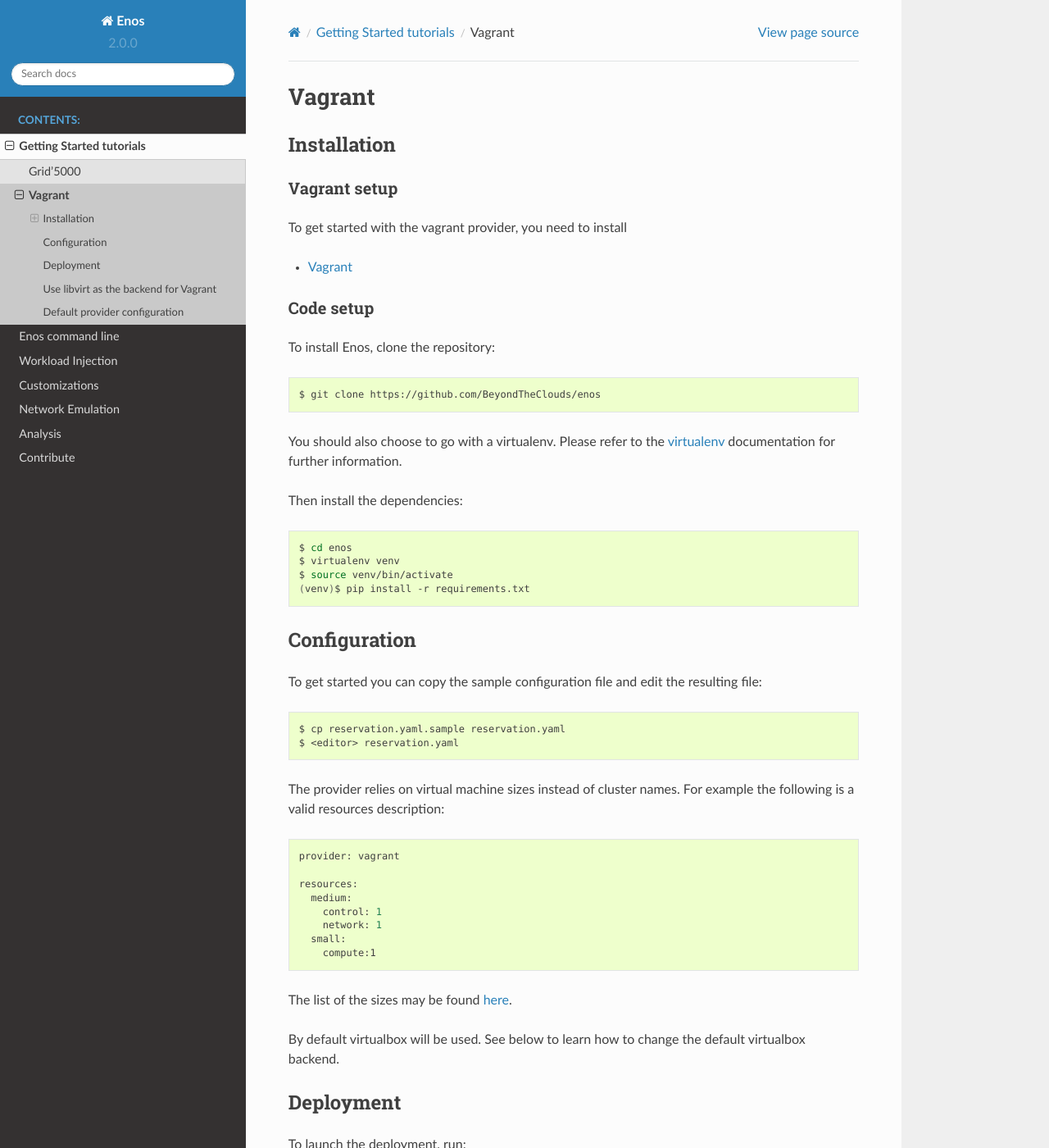
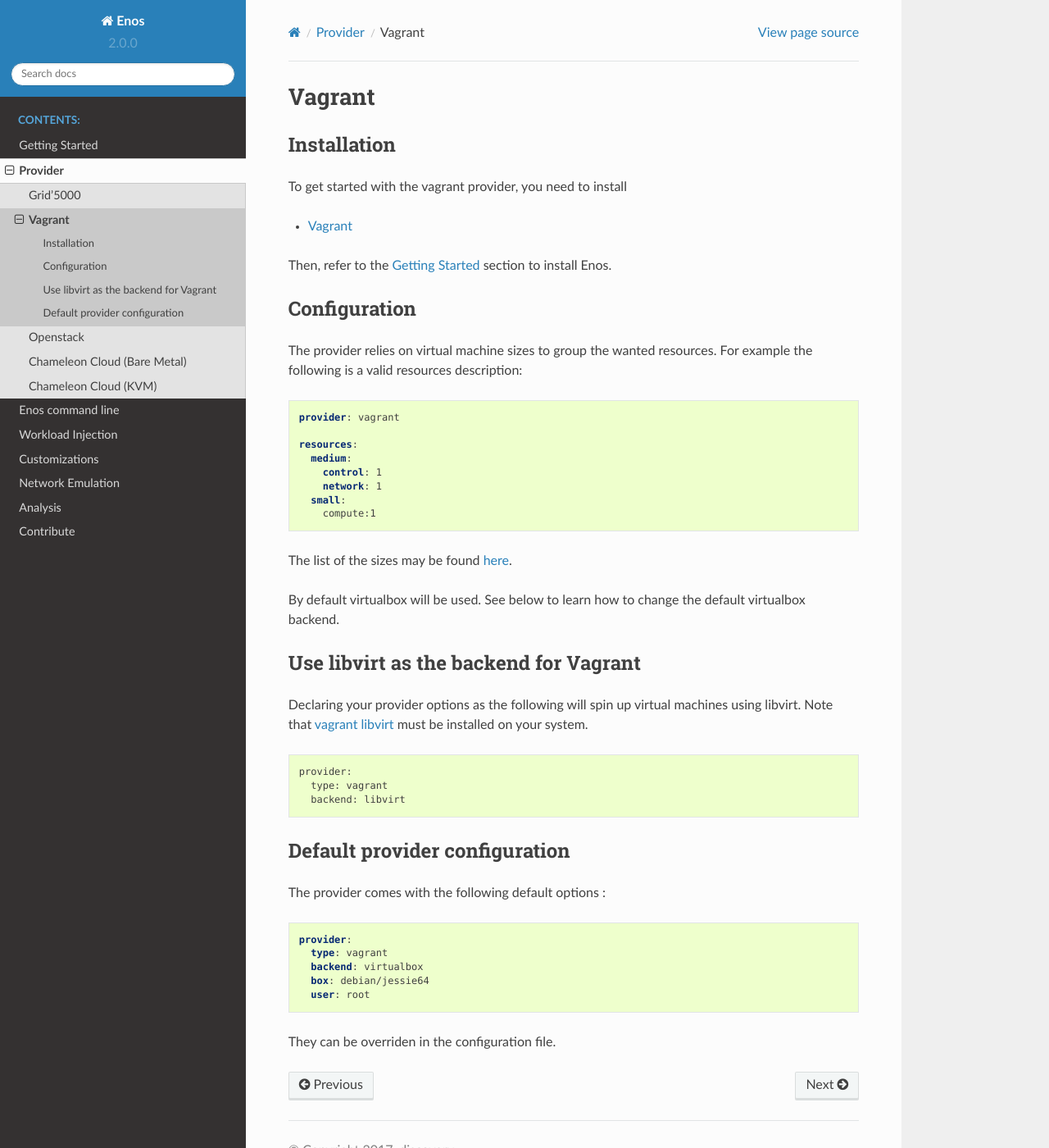
Before and after one commit to BeyondTheClouds/enos, a Sphinx documentation site: the page built from docs/provider/vagrant.rst, in a window 1280 px wide and 1400 px high. Shown: the whole window at 82% size. Built offline with Sphinx 7.4.7 and the Read the Docs theme 2.0.0, drawn with Linux system fonts in a browser that asks for light colours; some of the changed text lies outside the part shown.

Commit message:
[doc] Openstack + reorganization

```diff
--- a/docs/getting-started/vagrant.rst
+++ b/docs/provider/vagrant.rst
@@ -6,51 +6,20 @@
 Installation
 ------------
 
-Vagrant setup
-^^^^^^^^^^^^^
-
 To get started with the vagrant provider, you need to install
 
 * `Vagrant <https://www.vagrantup.com/>`_
 
-Code setup
-^^^^^^^^^^
-
-To install Enos, clone the repository:
-
-.. code-block:: bash
-
-    $ git clone https://github.com/BeyondTheClouds/enos
-
-You should also choose to go with a virtualenv. Please refer to the `virtualenv
-<https://virtualenv.pypa.io/en/stable/>`_ documentation for further information.
-
-Then install the dependencies:
-
-.. code-block:: bash
-
-    $ cd enos
-    $ virtualenv venv
-    $ source venv/bin/activate
-    (venv)$ pip install -r requirements.txt
-
+Then, refer to the :ref:`installation` section to install Enos.
 
 Configuration
 -------------
 
-To get started you can copy the sample configuration file and edit the resulting
-file:
-
-.. code-block:: bash
-
-    $ cp reservation.yaml.sample reservation.yaml
-    $ <editor> reservation.yaml
-
-The provider relies on virtual machine sizes instead of cluster names. For
+The provider relies on virtual machine sizes to group the wanted resources. For
 example the following is a valid resources description:
 
 
-.. code-block:: bash
+.. code-block:: yaml
 
     provider: vagrant
 
@@ -67,19 +36,10 @@
 By default virtualbox will be used. See below to learn how to change the default
 virtualbox backend.
 
-Deployment
------------
-
-To launch the deployment, run:
-
-.. code-block:: bash
-
-    python -m enos.enos deploy
-
 Use libvirt as the backend for Vagrant
 --------------------------------------
 
-Declaring your provider option as the following will spin up virtual machines using libvirt.
+Declaring your provider options as the following will spin up virtual machines using libvirt.
 Note that `vagrant libvirt <https://github.com/vagrant-libvirt/vagrant-libvirt>`_ must be installed on your system.
 
 .. code-block:: bash
```
Also changed, not shown: docs/getting-started/index.rst (deleted, +0 -9 lines), docs/index.rst (+10 -9 lines), docs/installation.rst (added, +57 -0 lines), docs/provider/grid5000.rst (renamed from docs/getting-started/grid5000.rst, +14 -36 lines), docs/provider/index.rst (added, +14 -0 lines), docs/provider/openstack.rst (added, +256 -0 lines).
